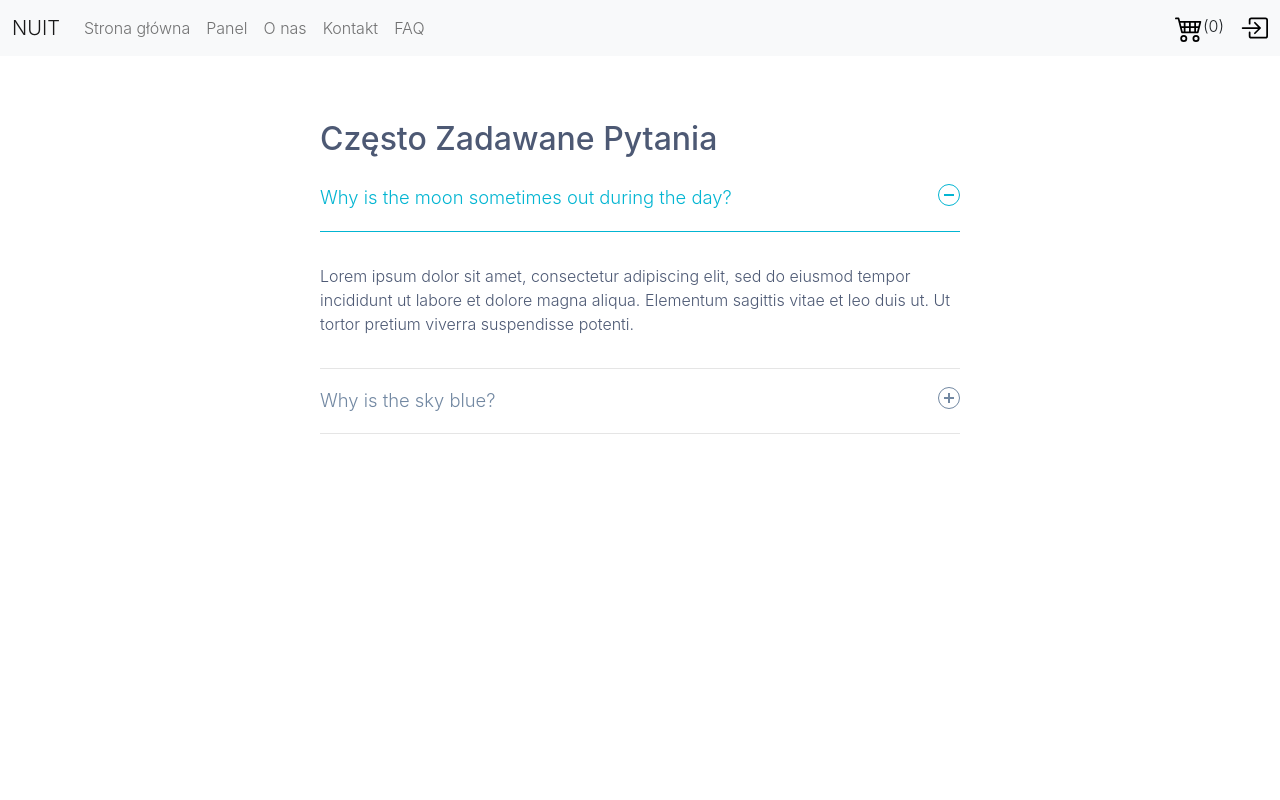
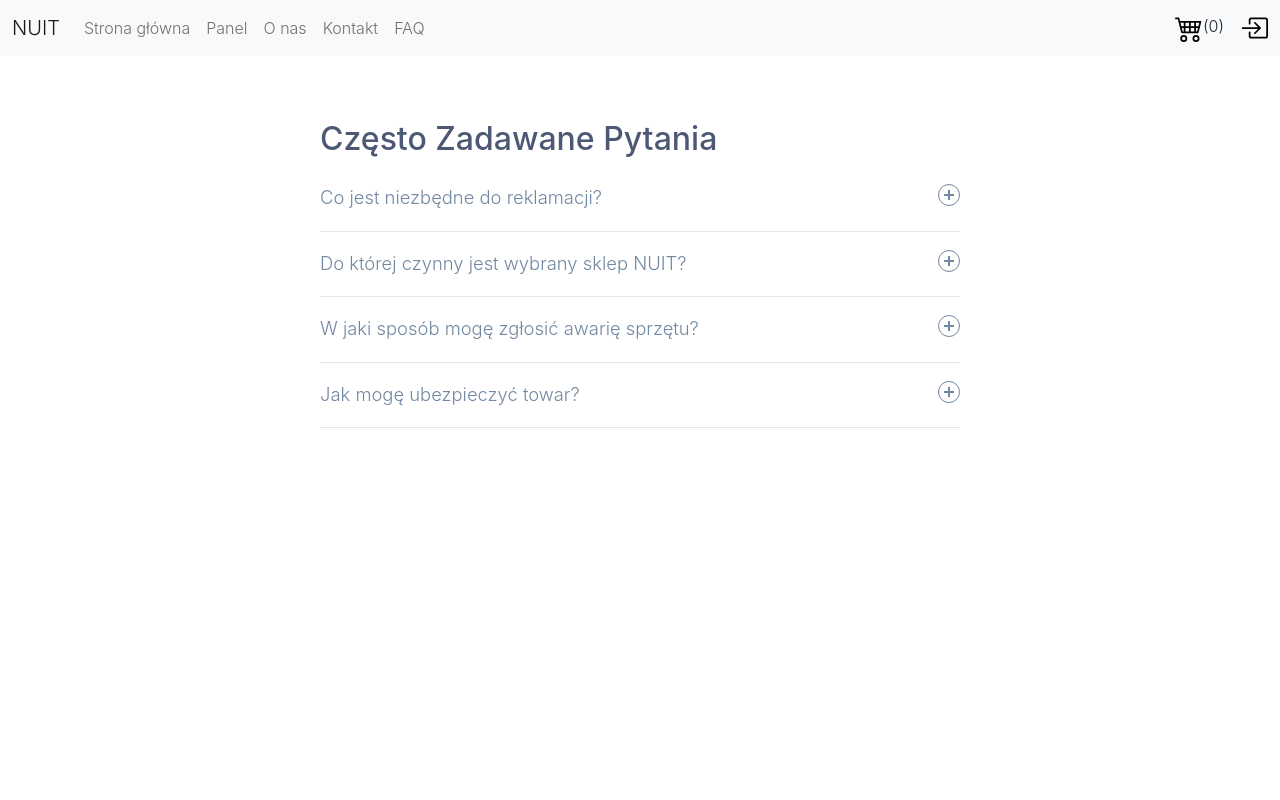
Before and after one commit to bdaf/Internet_shop, a React (Create React App) app in the folder frontend/: page /faq in a window 1280 px wide. Shown: the top 800 px of the page. Built offline with nearby package versions, Linux system fonts and the light colour scheme.

Commit message:
make FAQ

```diff
--- a/frontend/src/pages/FAQ/Faq.js
+++ b/frontend/src/pages/FAQ/Faq.js
@@ -1,9 +1,14 @@
 
+import { useState } from 'react';
 import Footer from '../../components/Footer/Footer';
 import Navbar from '../../components/Navbar/Navbar';
 import styles from './Faq.module.scss';
 
 const Faq = () => {
+    const [show1, setShow1] = useState(false)
+    const [show2, setShow2] = useState(false)
+    const [show3, setShow3] = useState(false)
+    const [show4, setShow4] = useState(false)
     return (
         <>
             <Navbar />
@@ -12,15 +17,27 @@ const Faq = () => {
                     <h2>Często Zadawane Pytania</h2>
                     <div className={styles.accordion}>
                         <div className={styles.accordionItem}>
-                            <button aria-expanded="true"><span className={styles.accordionTitle}>Why is the moon sometimes out during the day?</span><span className={styles.icon} aria-hidden="true"></span></button>
+                            <button onClick={() => setShow1((prev) => !prev)} aria-expanded={show1}><span className={styles.accordionTitle}>Co jest niezbędne do reklamacji?</span><span className={styles.icon} aria-hidden="true"></span></button>
                             <div className={styles.accordionContent}>
-                                <p>Lorem ipsum dolor sit amet, consectetur adipiscing elit, sed do eiusmod tempor incididunt ut labore et dolore magna aliqua. Elementum sagittis vitae et leo duis ut. Ut tortor pretium viverra suspendisse potenti.</p>
+                                <p>Aby skutecznie zareklamować towar przygotuj dowód zakupu oraz kartę gwarancyjną jeżeli otrzymałeś ją wraz z produktem (ponieważ może być wymagana przez gwaranta).</p>
                             </div>
                         </div>
                         <div className={styles.accordionItem}>
-                            <button aria-expanded="false"><span className={styles.accordionTitle}>Why is the sky blue?</span><span className={styles.icon} aria-hidden="true"></span></button>
+                            <button onClick={() => setShow2((prev) => !prev)} aria-expanded={show2}><span className={styles.accordionTitle}>Do której czynny jest wybrany sklep NUIT?</span><span className={styles.icon} aria-hidden="true"></span></button>
                             <div className={styles.accordionContent}>
-                                <p>Lorem ipsum dolor sit amet, consectetur adipiscing elit, sed do eiusmod tempor incididunt ut labore et dolore magna aliqua. Elementum sagittis vitae et leo duis ut. Ut tortor pretium viverra suspendisse potenti.</p>
+                                <p>Sklep NUIT jest nowoczesnym sklepem czynny 24/7!</p>
+                            </div>
+                        </div>
+                        <div className={styles.accordionItem}>
+                            <button onClick={() => setShow3((prev) => !prev)} aria-expanded={show3}><span className={styles.accordionTitle}>W jaki sposób mogę zgłosić awarię sprzętu?</span><span className={styles.icon} aria-hidden="true"></span></button>
+                            <div className={styles.accordionContent}>
+                                <p>Jeżeli produkt, który otrzymałeś jest niesprawny, a nie upłynął jeszcze okres 15 dni od zakupu, skontaktuj się z nami na poniższy adres mailowy serwis@NUIT.pl</p>
+                            </div>
+                        </div>
+                        <div className={styles.accordionItem}>
+                            <button onClick={() => setShow4((prev) => !prev)} aria-expanded={show4}><span className={styles.accordionTitle}>Jak mogę ubezpieczyć towar?</span><span className={styles.icon} aria-hidden="true"></span></button>
+                            <div className={styles.accordionContent}>
+                                <p>W przypadku zainteresowania zapraszamy do kontaktu telefonicznego od poniedziałku do piątku, w godzinach 8:00 – 18:00, pod numerem telefonu: 34 377 00 00 oraz adresem mailowym: extraochrona@NUIT.pl</p>
                             </div>
                         </div>
                     </div>
```
